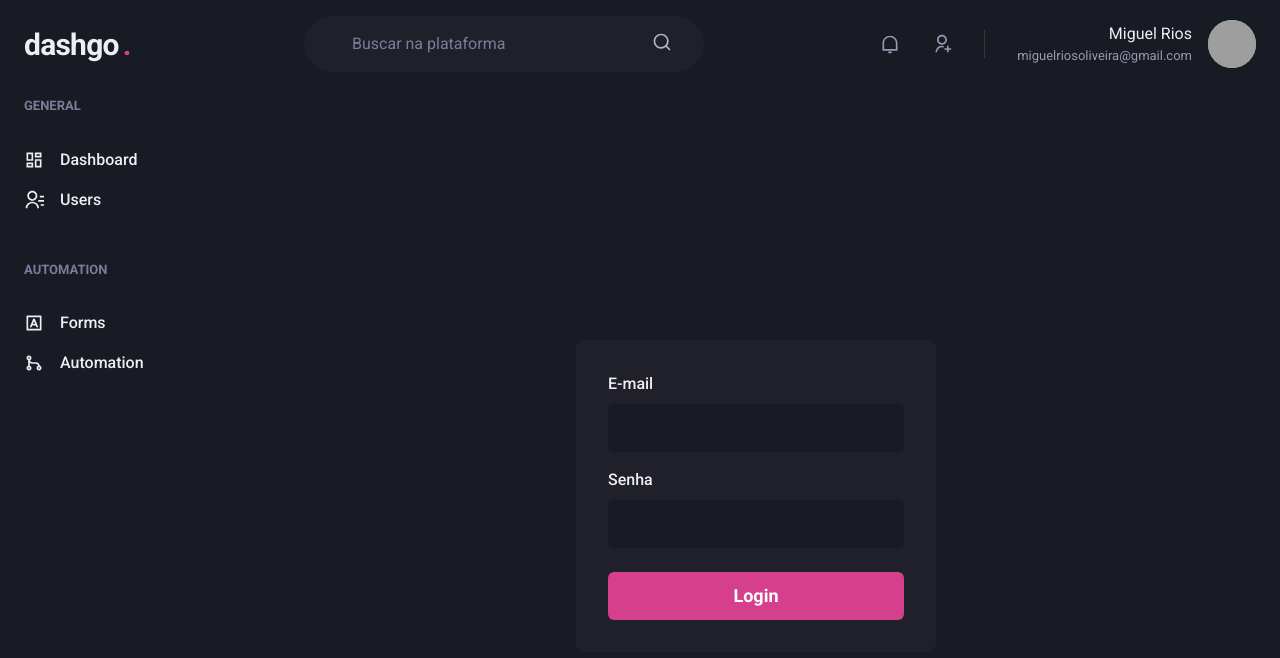
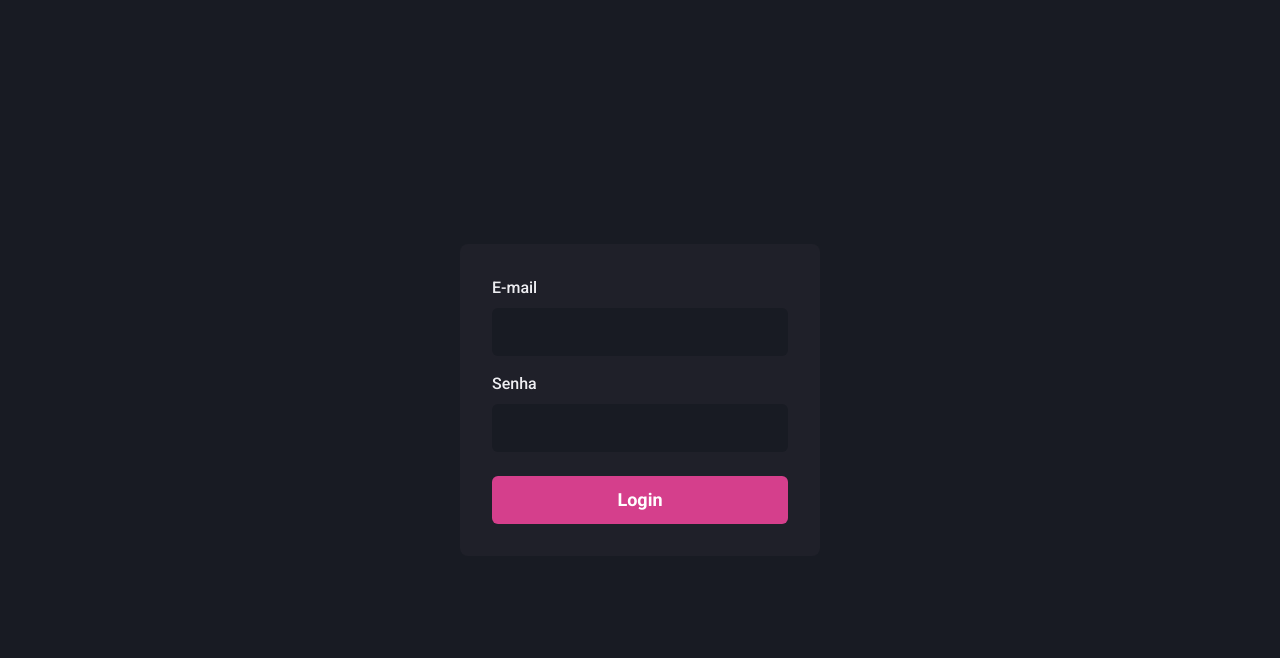
Before and after one commit to miguelriosoliveira/dashgo, a Next.js app: page / in a window 1280 px wide. Shown: the top 658 px of the page. Built offline with nearby package versions, Linux system fonts and the light colour scheme; grey boxes are pictures that could not be loaded.

Commit message:
Fixed login page

```diff
--- a/src/components/Header/Logo.tsx
+++ b/src/components/Header/Logo.tsx
@@ -2,7 +2,7 @@ import { Text } from '@chakra-ui/react';
 
 export function Logo() {
 	return (
-		<Text fontSize="3xl" fontWeight="bold" letterSpacing="tight" w="64">
+		<Text fontSize={['2xl', '3xl']} fontWeight="bold" letterSpacing="tight" w="64">
 			dashgo
 			<Text as="span" ml="1" color="pink.500">
 				.
--- a/src/pages/_app.tsx
+++ b/src/pages/_app.tsx
@@ -4,7 +4,17 @@ import { AppProps } from 'next/app';
 import { Header, Sidebar } from '../components';
 import { theme } from '../styles/theme';
 
-function MyApp({ Component, pageProps }: AppProps) {
+import Login from '.';
+
+export default function App({ Component, pageProps }: AppProps) {
+	if (Component.name === Login.name) {
+		return (
+			<ChakraProvider theme={theme}>
+				<Component {...pageProps} />
+			</ChakraProvider>
+		);
+	}
+
 	return (
 		<ChakraProvider theme={theme}>
 			<Flex direction="column" h="100vh">
@@ -19,5 +29,3 @@ function MyApp({ Component, pageProps }: AppProps) {
 		</ChakraProvider>
 	);
 }
-
-export default MyApp;
--- a/src/pages/index.tsx
+++ b/src/pages/index.tsx
@@ -2,7 +2,7 @@ import { Button, Flex, Stack } from '@chakra-ui/react';
 
 import { Input } from '../components';
 
-export default function SignIn() {
+export default function Login() {
 	return (
 		<Flex w="100vw" h="100vh" align="center" justify="center">
 			<Flex as="form" w="100%" maxW={360} bg="gray.800" p="8" borderRadius={8} flexDir="column">
```
